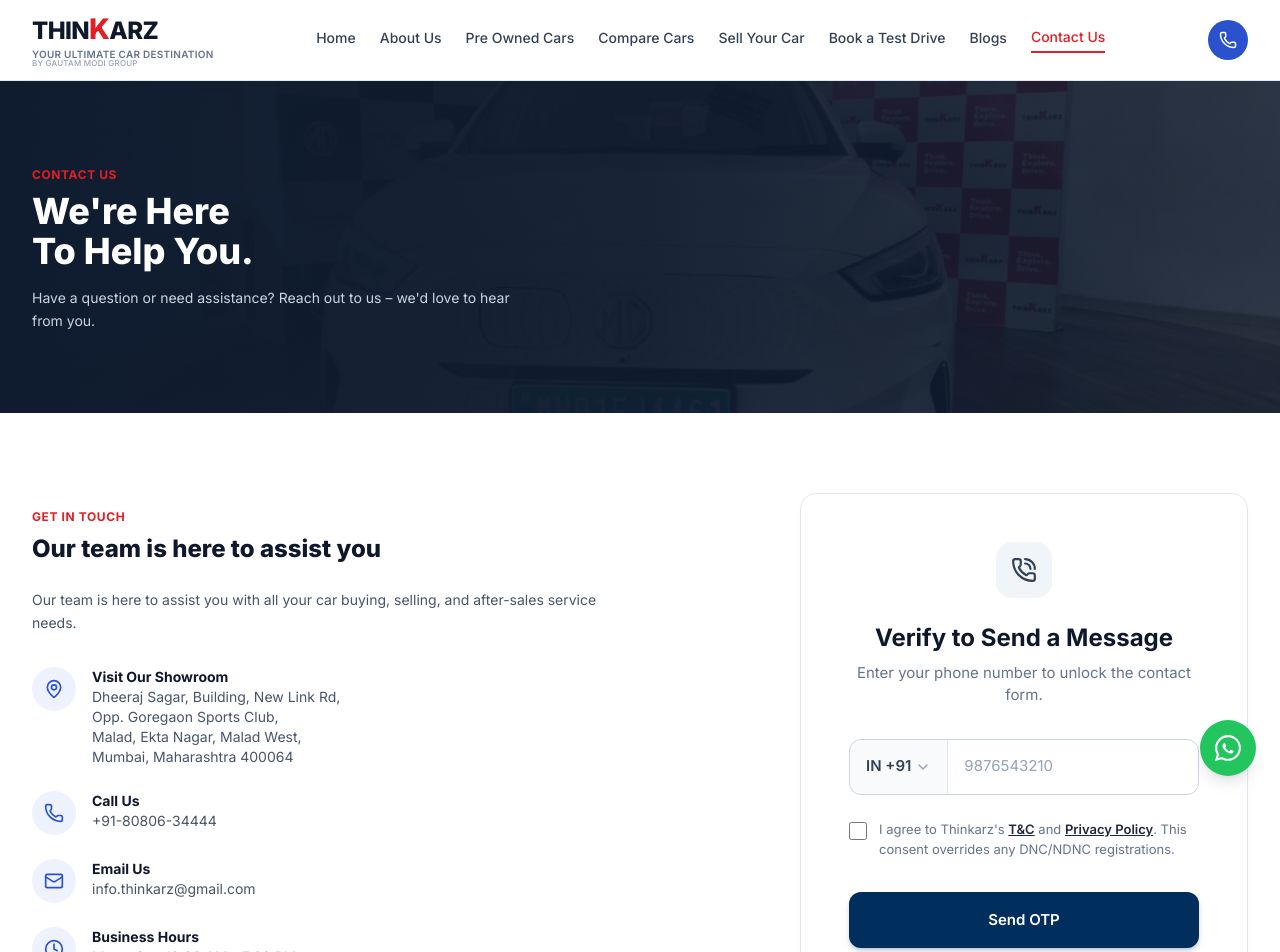
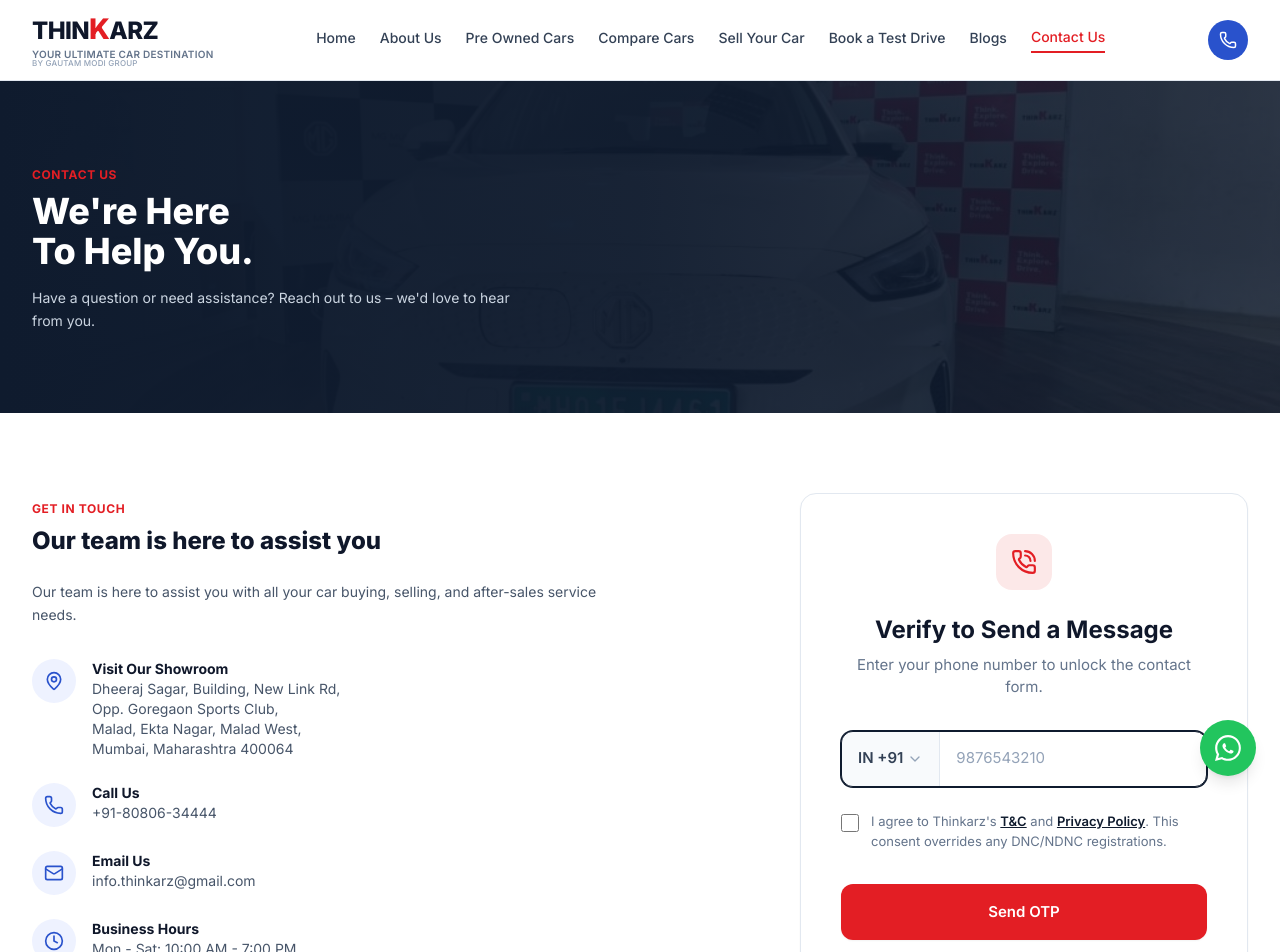
Before and after one commit to prashantjagtap2002/thinkarz, a Next.js app: page /contact-us in a window 1280 px wide. Shown: the top 952 px of the page. Built offline with nearby package versions, Linux system fonts and the light colour scheme.

Commit message:
Update OTP design to integrate with brand colors

```diff
--- a/components/forms/OtpGatedContactForm.tsx
+++ b/components/forms/OtpGatedContactForm.tsx
@@ -67,10 +67,10 @@ export default function OtpGatedContactForm() {
   }
 
   return (
-    <div className="flex h-full flex-col justify-center rounded-2xl border border-slate-200 bg-white shadow-[0_4px_24px_-10px_rgba(0,0,0,0.05)] p-6 sm:p-12">
+    <div className="flex h-full flex-col justify-center rounded-2xl border border-slate-200 bg-white shadow-sm p-6 sm:p-10">
       {step === 'phone' && (
         <form onSubmit={handleSendOtp} className="w-full text-center">
-          <div className="mx-auto mb-6 flex h-14 w-14 items-center justify-center rounded-2xl bg-slate-100 text-slate-700">
+          <div className="mx-auto mb-6 flex h-14 w-14 items-center justify-center rounded-2xl bg-brand-red/10 text-brand-red">
             <PhoneCall size={26} strokeWidth={2} />
           </div>
           <h2 className="mb-2 text-2xl font-bold text-slate-900">Verify to Send a Message</h2>
@@ -78,7 +78,7 @@ export default function OtpGatedContactForm() {
             Enter your phone number to unlock the contact form.
           </p>
 
-          <div className="mx-auto mb-6 flex h-14 overflow-hidden rounded-xl border border-slate-200 bg-slate-50/50 transition-colors focus-within:border-slate-300 focus-within:bg-white">
+          <div className="mx-auto mb-6 flex h-14 overflow-hidden rounded-xl border border-slate-200 bg-slate-50 transition-colors focus-within:border-brand-navy focus-within:bg-white focus-within:ring-1 focus-within:ring-brand-navy">
             <div className="flex items-center justify-center border-r border-slate-200 bg-slate-100/50 px-4 text-[15px] font-semibold text-slate-700">
               IN +91 <ChevronDown size={16} className="ml-1 text-slate-400" />
             </div>
@@ -107,19 +107,19 @@ export default function OtpGatedContactForm() {
                 setHasConsent(e.target.checked);
                 if (e.target.checked) setConsentError('');
               }}
-              className="mt-[3px] h-[18px] w-[18px] shrink-0 rounded border-slate-300 text-[#001D3D] focus:ring-[#001D3D]"
+              className="mt-[3px] h-[18px] w-[18px] shrink-0 rounded border-slate-300 text-brand-navy focus:ring-brand-navy"
             />
             <span className="text-[13px] leading-[1.6] text-slate-500">
               I agree to Thinkarz's{' '}
-              <Link href="/terms-and-conditions" className="font-semibold text-slate-800 underline hover:text-[#001D3D]">T&amp;C</Link>{' '}
+              <Link href="/terms-and-conditions" className="font-semibold text-brand-navy underline hover:text-brand-red">T&amp;C</Link>{' '}
               and{' '}
-              <Link href="/privacy-policy" className="font-semibold text-slate-800 underline hover:text-[#001D3D]">Privacy Policy</Link>.
+              <Link href="/privacy-policy" className="font-semibold text-brand-navy underline hover:text-brand-red">Privacy Policy</Link>.
               This consent overrides any DNC/NDNC registrations.
             </span>
           </label>
           {consentError && <p className="-mt-6 mb-4 text-left text-xs text-red-600">{consentError}</p>}
 
-          <button type="submit" disabled={isLoading} className="h-14 w-full rounded-xl bg-[#002f5d] text-[15px] font-semibold text-white shadow-md shadow-[#002f5d]/20 transition-all hover:bg-[#001d3d] active:scale-[0.99] disabled:opacity-70">
+          <button type="submit" disabled={isLoading} className="btn btn-primary h-14 w-full !rounded-xl !text-[15px]">
             {isLoading ? 'Sending...' : 'Send OTP'}
           </button>
         </form>
```
